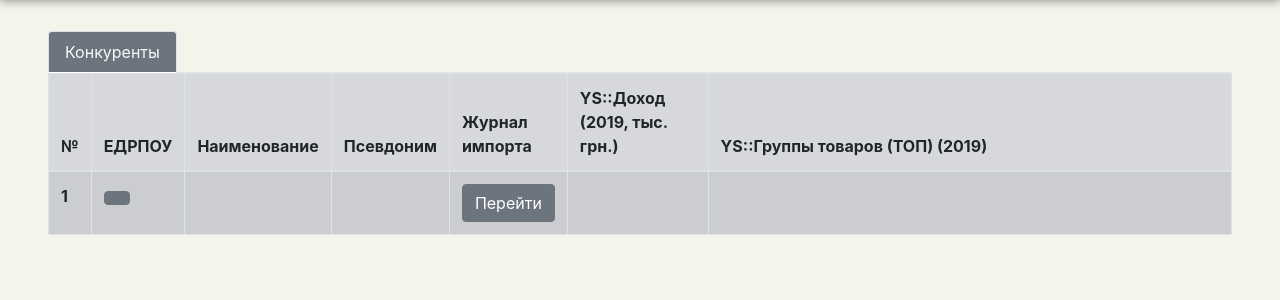
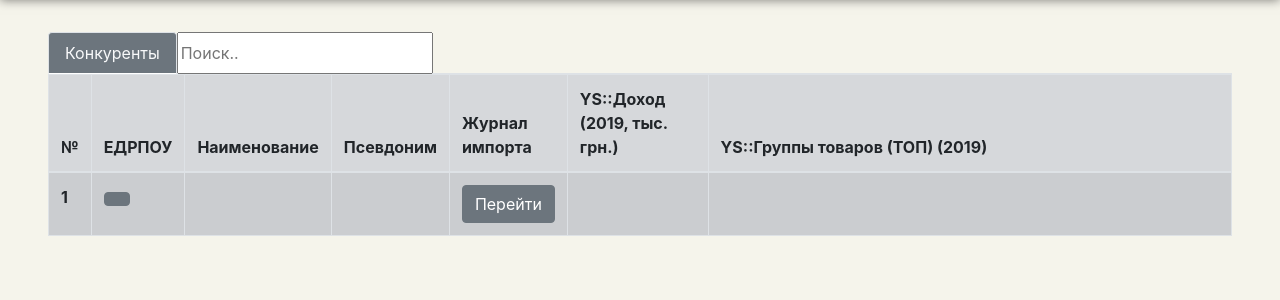
Before and after one commit to sudmal/django-project, a Django app: template db2/ved/templates/ved/CompetitorsCatalog.html in a window 1280 px wide. Shown: the part 59-359 px from the top of the page. Run offline with Django 3.2, Linux system fonts and the light colour scheme; tables that the repository leaves empty hold one stand-in row (values such as "Sample post"); the template is opened without the code that fills it: values that come from a table or form of the project are taken from there, most other values are stand-ins (such as "Sample title", 1, 10 or a date in 2020); some libraries are stand-ins or nearby versions.

Commit message:
CCatalog Table Search

```diff
--- a/db2/ved/templates/ved/CompetitorsCatalog.html
+++ b/db2/ved/templates/ved/CompetitorsCatalog.html
@@ -7,19 +7,35 @@
 {% endblock title %}
 
 {% block js-before %}
-
+<script>
+$(document).ready(function(){
+  $("#myInput").on("keyup", function() {
+    var value = $(this).val().toLowerCase();
+    $("#myTable tr").filter(function() {
+      $(this).toggle($(this).text().toLowerCase().indexOf(value) > -1)
+    });
+  });
+});
+</script>
 {% endblock js-before %}
 {% block period_button %}
 <a class="btn btn-light" target=_blank href="https://customs-invecta.com.ua/ukt-ved/"><u>Коды УКТВЭД Украины 2020: поиск и расшифровка кода УКТЗЕД</u></a>
 {% endblock period_button %}
 {% block content %}
-{% cache 3 CompetitorsCatalog competitors.query %}
+{% cache 3600 CompetitorsCatalog competitors.query %}
+<div class="row">
+	<div class="col">
 
+	</div>
+</div>
 <div class="row">
 	<div class="col-md ml-5 mr-5">
 		<ul class="nav nav-tabs">
 		<li class="nav-item">
 			<a class="nav-link bg-secondary text-light active" data-toggle="tab" href="#tab_1">Конкуренты</a>
+		</li>
+		<li class="nav nav-item">
+			<input id="myInput" type="text" placeholder="Поиск..">
 		</li>
 		</ul>
 
@@ -38,7 +54,7 @@
 					<th width="59%">YS::Группы товаров (ТОП) (2019)</th>
 					</tr>
 				</thead>
-				<tbody><tr>
+				<tbody id="myTable"><tr>
 						{% for firm in competitors %}
 						<th scope="row">{{ forloop.counter }}</th>
 						<td><a class="btn btn-secondary font-weight-bold" href="{% url 'ved:IndividualReportFirmShow' firm.record__recipient__edrpou %}?start_date={{ start_date }}&end_date={{ end_date }}">{{ firm.record__recipient__edrpou | cut:' ' }}</a></td>
```
